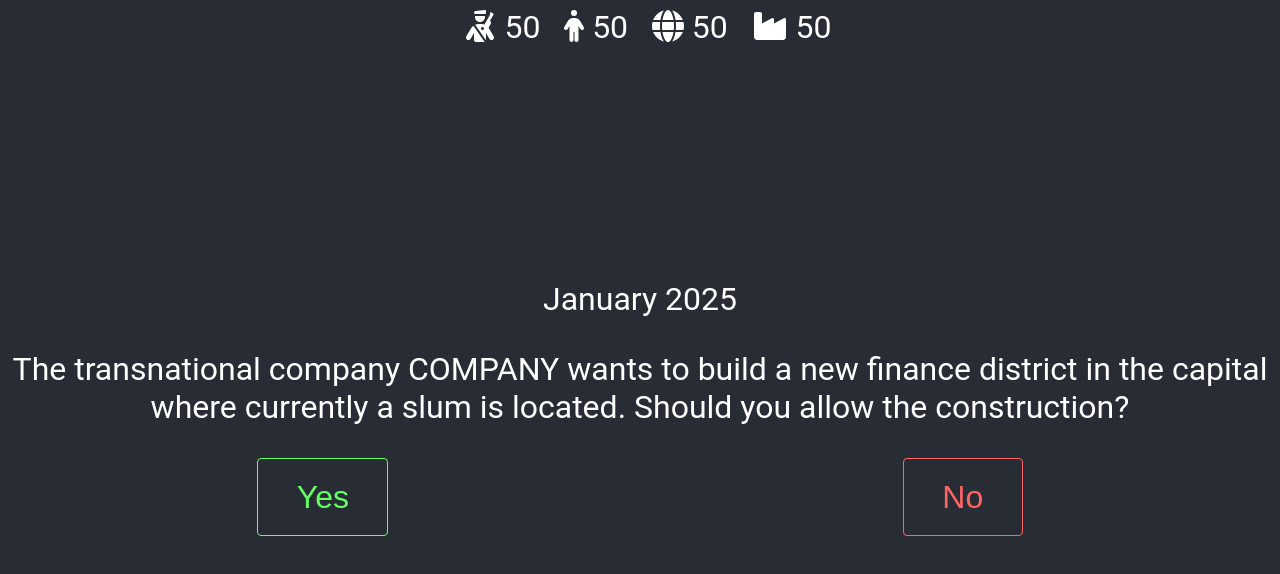
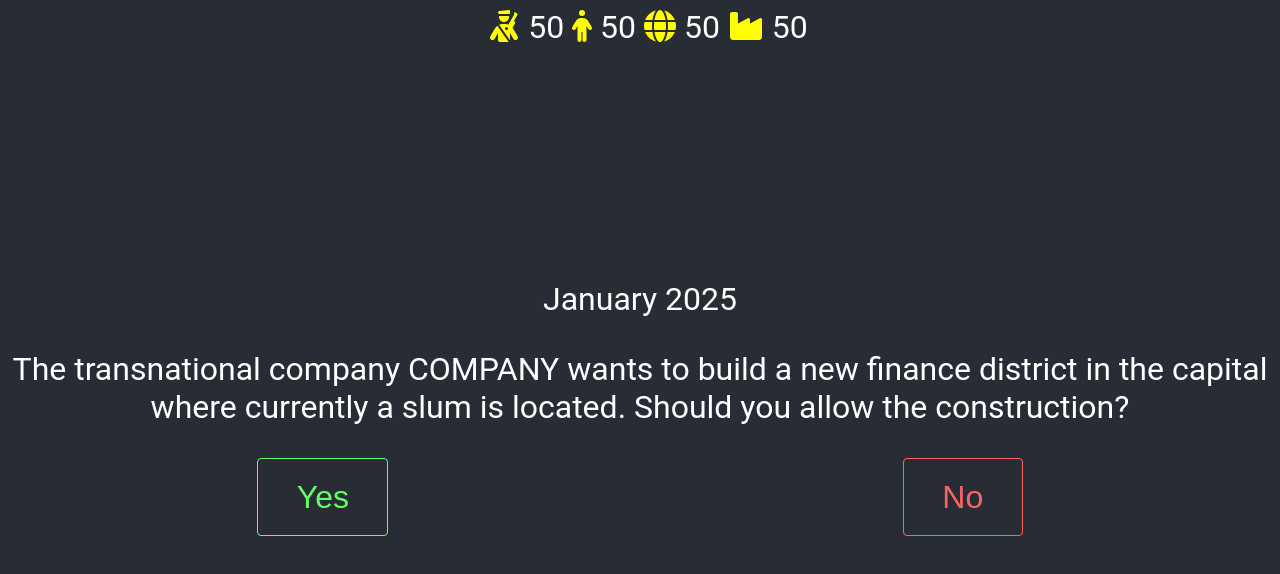
Before and after one commit to johandalabacka/president, a Vue app: page / in a window 1280 px wide. Both pictures are taken after a click on the button "Start". Shown: the top 574 px of the page. Built offline with nearby package versions, Linux system fonts and the light colour scheme.

Commit message:
Status bar colors and skull icon

```diff
--- a/src/components/LostView.vue
+++ b/src/components/LostView.vue
@@ -1,5 +1,6 @@
 <template>
   <div>
+    <StatusBar />
     <div class="date">
       {{ game.date }}
     </div>
@@ -12,8 +13,12 @@
 
 <script>
 import { useGameStore } from '../stores/gameStore.js'
+import StatusBar from './StatusBar.vue'
 
 export default {
+  components: {
+    StatusBar
+  },
   computed: {
     game () {
       return useGameStore()
--- a/src/components/StatusBar.vue
+++ b/src/components/StatusBar.vue
@@ -1,30 +1,27 @@
 <template>
   <div class="status-bar">
-    <FontAwesomeIcon :icon="faPersonMilitaryRifle" />
-    {{ game.military }} &nbsp;
-    <FontAwesomeIcon :icon="faPerson" />
-    {{ game.publicOpionion }} &nbsp;
-    <FontAwesomeIcon :icon="faGlobe" />
-    {{ game.world }} &nbsp;
-    <FontAwesomeIcon :icon="faIndustry" />
-    {{ game.industry }}
+    <StatusIcon :icon="faPersonMilitaryRifle" :level="game.military" />
+    <StatusIcon :icon="faPerson" :level="game.publicOpionion" />
+    <StatusIcon :icon="faGlobe" :level="game.world" />
+    <StatusIcon :icon="faIndustry" :level="game.industry" />
   </div>
 </template>
 
 <script>
-import { FontAwesomeIcon } from '@fortawesome/vue-fontawesome'
 import {
   faPersonMilitaryRifle,
   faPerson,
   faGlobe,
-  faIndustry
+  faIndustry,
+  faSkull
 } from '@fortawesome/free-solid-svg-icons'
 
 import { useGameStore } from '../stores/gameStore.js'
+import StatusIcon from './StatusIcon.vue'
 
 export default {
   components: {
-    FontAwesomeIcon
+    StatusIcon
   },
   computed: {
     game () {
@@ -41,6 +38,9 @@ export default {
     },
     faIndustry () {
       return faIndustry
+    },
+    faSkull () {
+      return faSkull
     }
   }
 }
--- /dev/null
+++ b/src/components/StatusIcon.vue
@@ -0,0 +1,67 @@
+<template>
+  <span class="status-icon">
+    <FontAwesomeIcon :class="levelClass" :icon="icon" />
+    <template v-if="level <= 0 || level >= 100">
+      <FontAwesomeIcon :class="levelClass" :icon="faSkull" />
+    </template>
+    {{ level }} <!-- only debugging maybe -->
+  </span>
+</template>
+
+<script>
+import { FontAwesomeIcon } from '@fortawesome/vue-fontawesome'
+import { faSkull } from '@fortawesome/free-solid-svg-icons'
+
+export default {
+  name: 'StatusIcon',
+  components: {
+    FontAwesomeIcon
+  },
+  props: {
+    icon: {
+      type: Object,
+      required: true
+    },
+    level: {
+      type: Number,
+      required: true
+    }
+  },
+  computed: {
+    faSkull () {
+      return faSkull
+    },
+    levelClass () {
+      if (this.level <= 20) {
+        return 'c0-20'
+      } else if (this.level <= 40) {
+        return 'c21-40'
+      } else if (this.level <= 60) {
+        return 'c41-60'
+      } else if (this.level >= 80) {
+        return 'c61-80'
+      } else {
+        return 'C81-100'
+      }
+    }
+  }
+}
+</script>
+
+<style scoped>
+  .c0-20 {
+    color: red;
+  }
+  .c21-40 {
+    color: orange;
+  }
+  .c41-60 {
+    color: yellow;
+  }
+  .c61-80 {
+    color: green;
+  }
+  .c81-100 {
+    color: blue;
+  }
+</style>
```
